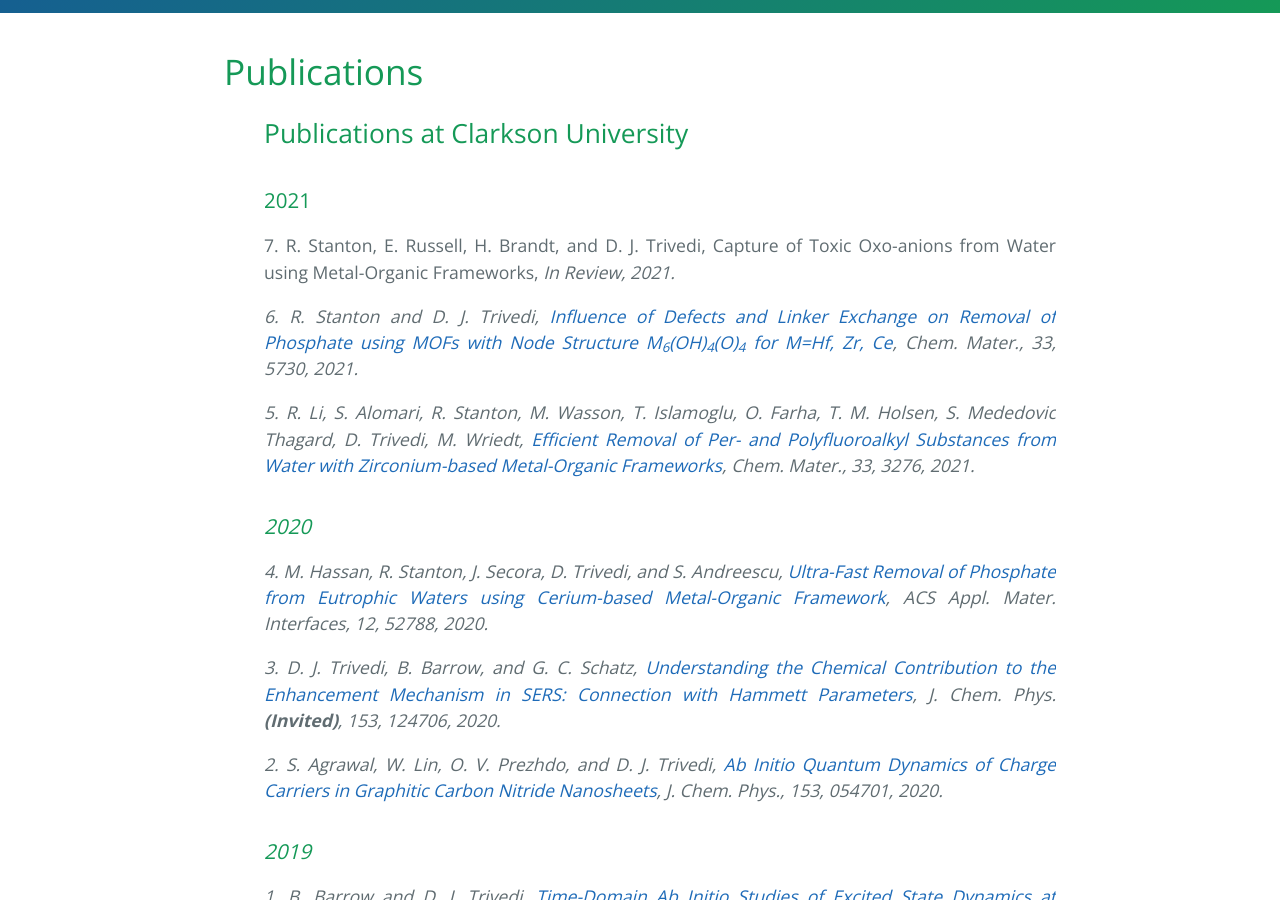
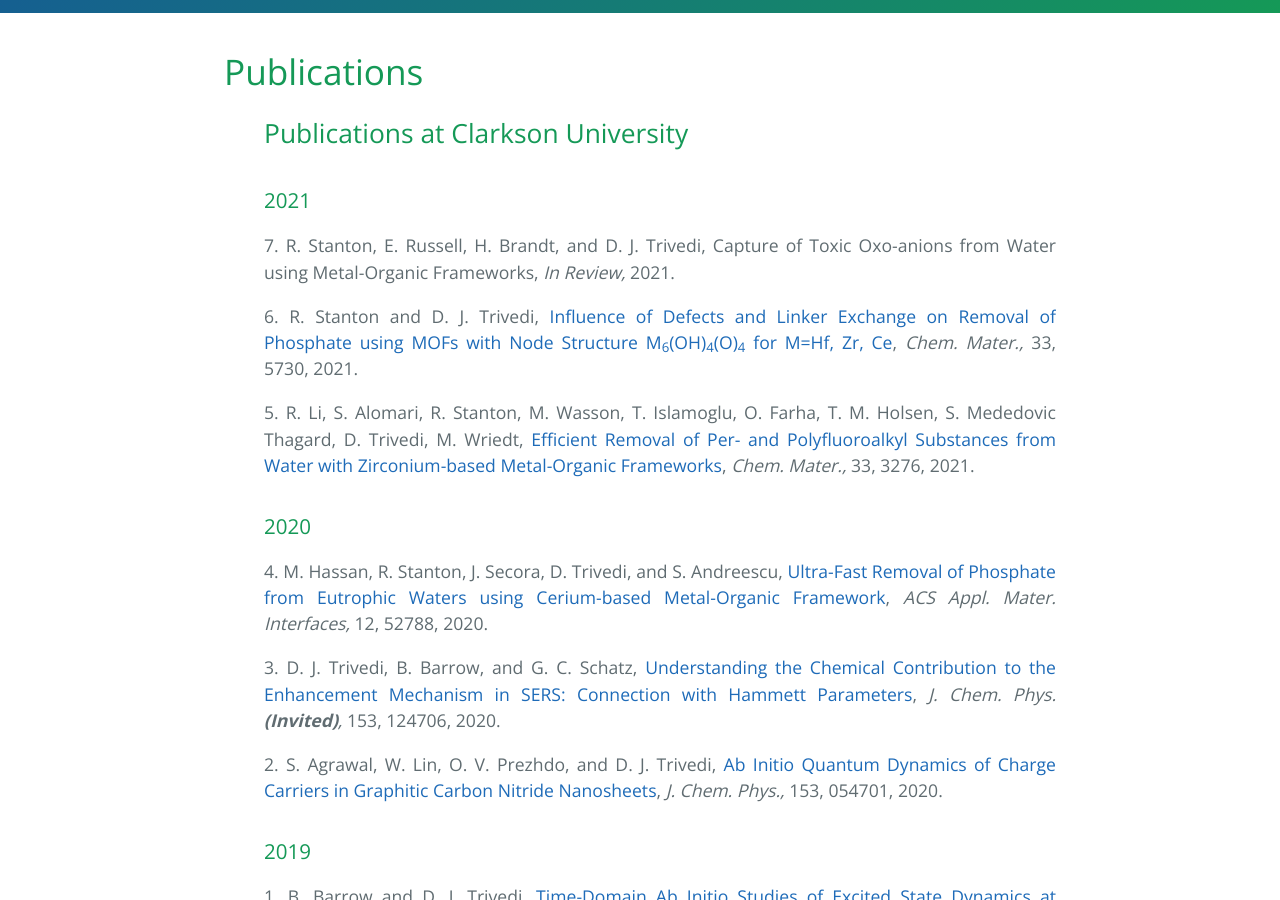
Before and after one commit to dharatrivedi/dharatrivedi.github.io, a Jekyll site: the page built from publication.html, in a window 1280 px wide and 900 px high, scrolled down 323 px. Built offline with Jekyll 4.4.1, drawn with Linux system fonts in a browser that asks for light colours.

```diff
--- a/publication.html
+++ b/publication.html
@@ -8,7 +8,7 @@ title: {{ site.name }}
   <ul class="clearfix" style="text-align:justify">
     <h2>Publications at Clarkson University</h2>
     <h3>2021</h3>
-      7. R. Stanton, E. Russell, H. Brandt, and D. J. Trivedi, Capture of Toxic Oxo-anions from Water using Metal-Organic Frameworks, <i> In Review, 2021.<br />
+      7. R. Stanton, E. Russell, H. Brandt, and D. J. Trivedi, Capture of Toxic Oxo-anions from Water using Metal-Organic Frameworks, <i> In Review,</i> 2021.<br />
       <p> </p>
       6. R. Stanton and D. J. Trivedi, <a href="https://doi.org/10.1021/acs.chemmater.1c01521"> Influence of Defects and Linker Exchange on Removal of Phosphate using MOFs with Node Structure M<sub>6</sub>(OH)<sub>4</sub>(O)<sub>4</sub> for M=Hf, Zr, Ce</a>, <i> Chem. Mater.,</i> 33, 5730, 2021.<br />
       <p> </p>
```
